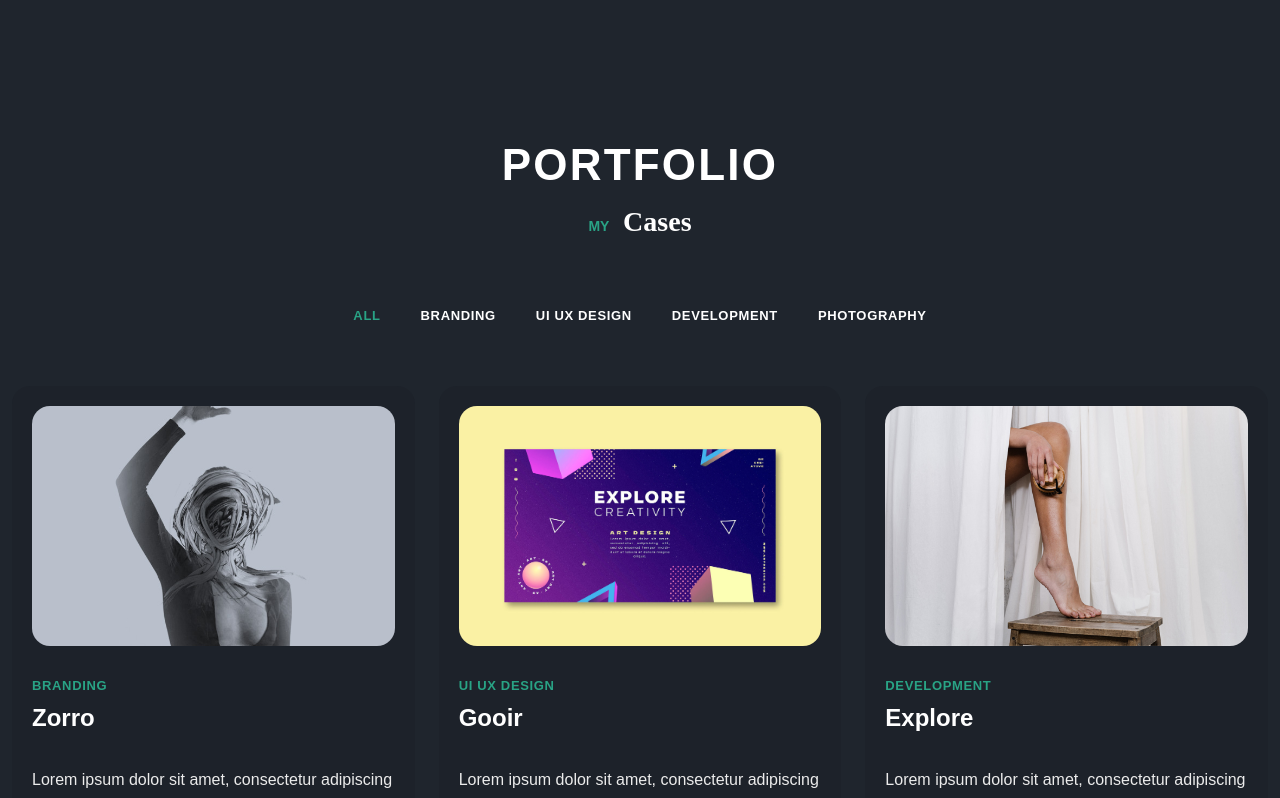
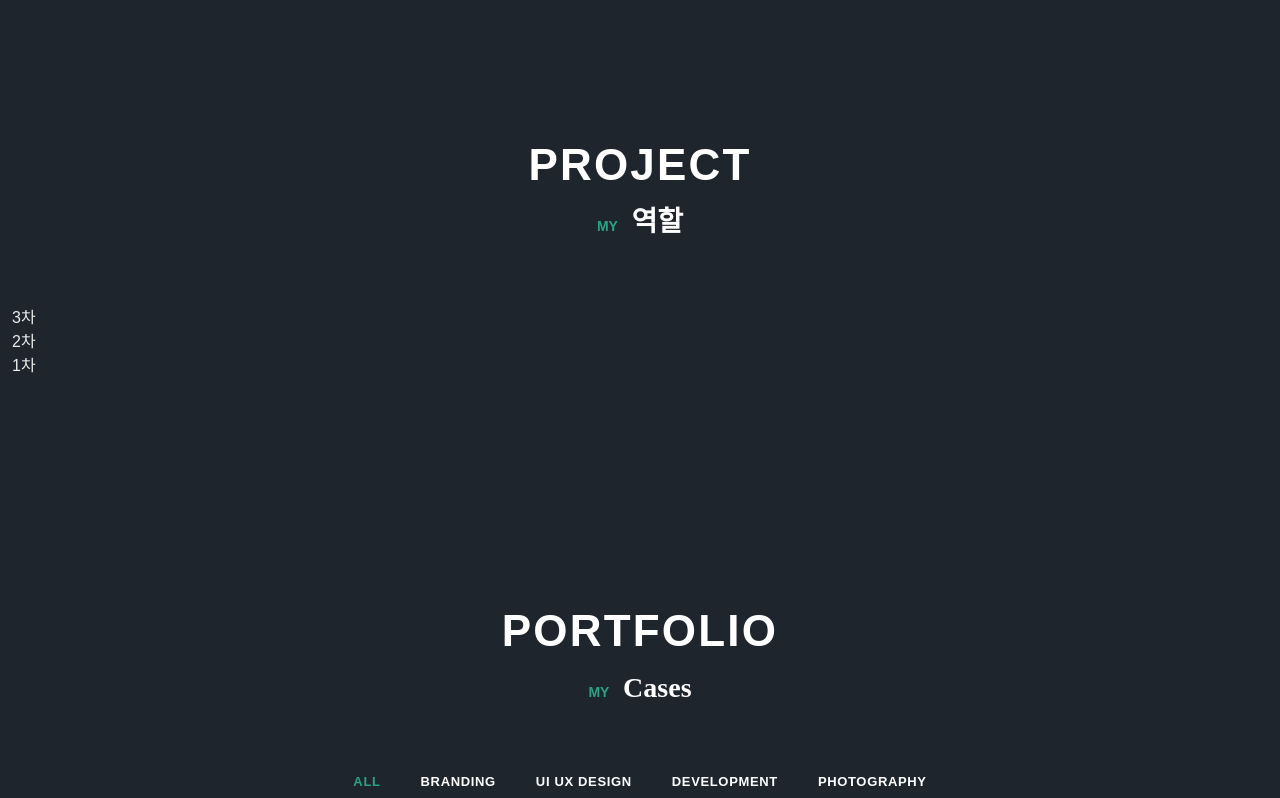
Before and after one commit to miss-gif/portfolio-final, a React (Vite) app: page / in a window 1280 px wide. Shown: the part 2600-3398 px from the top of the page. Built offline with nearby package versions, Linux system fonts and the light colour scheme.

Commit message:
Add : 프로젝트 레이아웃 추가

```diff
--- a/src/App.jsx
+++ b/src/App.jsx
@@ -6,6 +6,7 @@ import Services from "./components/services";
 import Skills from "./components/skills";
 import Header from "./components/layout/Header";
 import Footer from "./components/layout/Footer";
+import Project from "./components/project";
 
 const App = () => {
   return (
@@ -15,6 +16,7 @@ const App = () => {
         <Home />
         <Services />
         <Skills />
+        <Project />
         <Portfolio />
         <Resume />
       </main>
--- a/src/components/layout/Footer.jsx
+++ b/src/components/layout/Footer.jsx
@@ -2,7 +2,9 @@ import React from "react";
 import "./Footer.scss";
 
 const Footer = () => {
-  return <div>Footer</div>;
+  return (
+    <footer className="footer">ⓒ 2024 miss-gif. All Rights Reserved.</footer>
+  );
 };
 
 export default Footer;
--- a/src/components/layout/Footer.scss
+++ b/src/components/layout/Footer.scss
@@ -0,0 +1,7 @@
+.footer {
+  background-color: rgba($color: #333, $alpha: 0.3);
+  height: 50px;
+  display: flex;
+  justify-content: center;
+  align-items: center;
+}
--- /dev/null
+++ b/src/components/project/index.jsx
@@ -0,0 +1,22 @@
+import React from "react";
+import "./project.scss";
+
+const Project = () => {
+  return (
+    <section className="project section" id="project">
+      <h2 className="section__title text-cs">project</h2>
+      <p className="section__subtitle">
+        My <span>역할</span>
+      </p>
+      <div className="project__container container">
+        <ul>
+          <li>3차</li>
+          <li>2차</li>
+          <li>1차</li>
+        </ul>
+      </div>
+    </section>
+  );
+};
+
+export default Project;
--- /dev/null
+++ b/src/components/project/project.scss
@@ -0,0 +1,7 @@
+.project {
+  background-image: var(--first-gradient);
+  &__container {
+    grid-template-columns: repeat(3, 1fr);
+    gap: 40px;
+  }
+}
```
